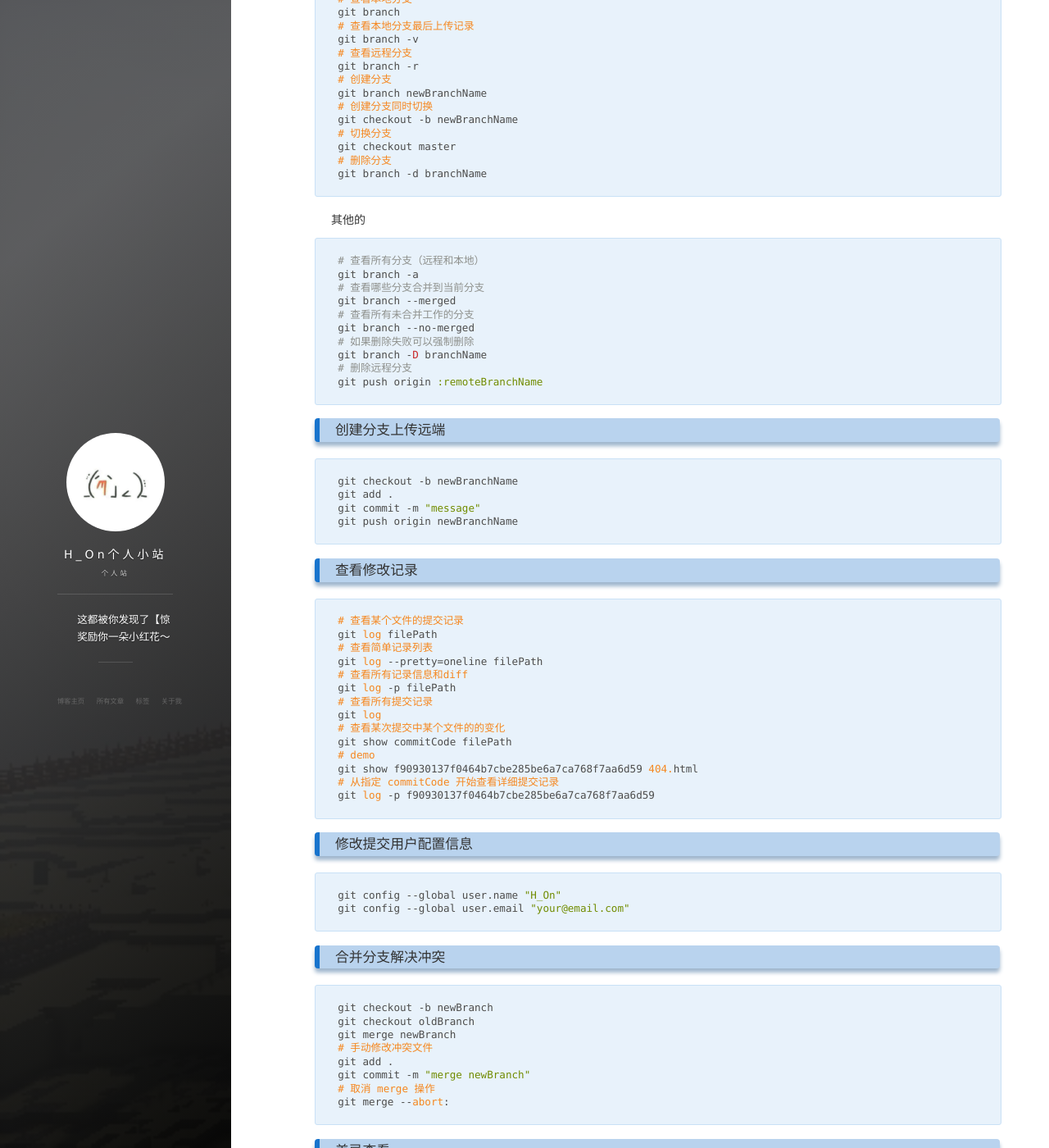
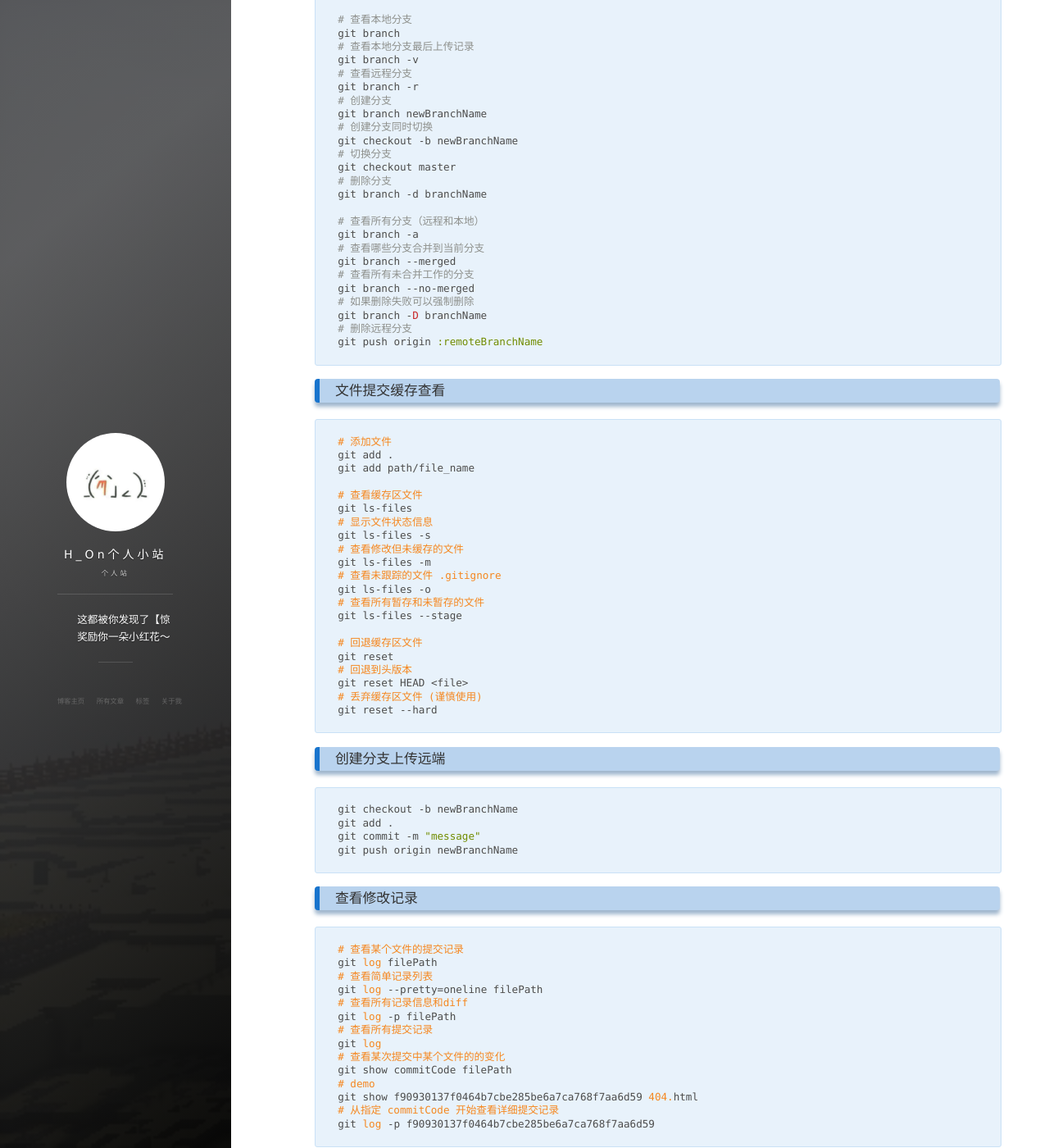
Before and after one commit to Hybrogen/Hybrogen.github.io, a Jekyll site: the page built from _posts/2024-02-22-GitRecord.md, in a window 1280 px wide and 1400 px high, scrolled down 1060 px. Shown: the whole window at 82% size. Built offline with Jekyll 4.4.1, drawn with Linux system fonts in a browser that asks for light colours; nearby versions of some CDN libraries; comment, search, counter and statistics services are not loaded.

````diff
--- a/_posts/2024-02-22-GitRecord.md
+++ b/_posts/2024-02-22-GitRecord.md
@@ -12,6 +12,7 @@ tag: Git
 - [拉取项目更新本地](#拉取项目更新本地)
 - [本地更新上传](#本地更新上传)
 - [分支管理](#分支管理)
+- [文件提交缓存查看](#文件提交缓存查看)
 - [创建分支上传远端](#创建分支上传远端)
 - [查看修改记录](#查看修改记录)
 - [修改提交用户配置信息](#修改提交用户配置信息)
@@ -59,10 +60,7 @@ git checkout -b newBranchName
 git checkout master
 # 删除分支
 git branch -d branchName
-```
 
-其他的
-```sh
 # 查看所有分支（远程和本地）
 git branch -a
 # 查看哪些分支合并到当前分支
@@ -73,6 +71,31 @@ git branch --no-merged
 git branch -D branchName
 # 删除远程分支
 git push origin :remoteBranchName
+```
+
+### 文件提交缓存查看
+```sh
+# 添加文件
+git add .
+git add path/file_name
+
+# 查看缓存区文件
+git ls-files
+# 显示文件状态信息
+git ls-files -s
+# 查看修改但未缓存的文件
+git ls-files -m
+# 查看未跟踪的文件 .gitignore
+git ls-files -o
+# 查看所有暂存和未暂存的文件
+git ls-files --stage
+
+# 回退缓存区文件
+git reset
+# 回退到头版本
+git reset HEAD <file>
+# 丢弃缓存区文件 (谨慎使用)
+git reset --hard
 ```
 
 ### 创建分支上传远端
````
Also changed, not shown: _posts/2024-06-15-PythonDebug.md (added, +67 -0 lines).
